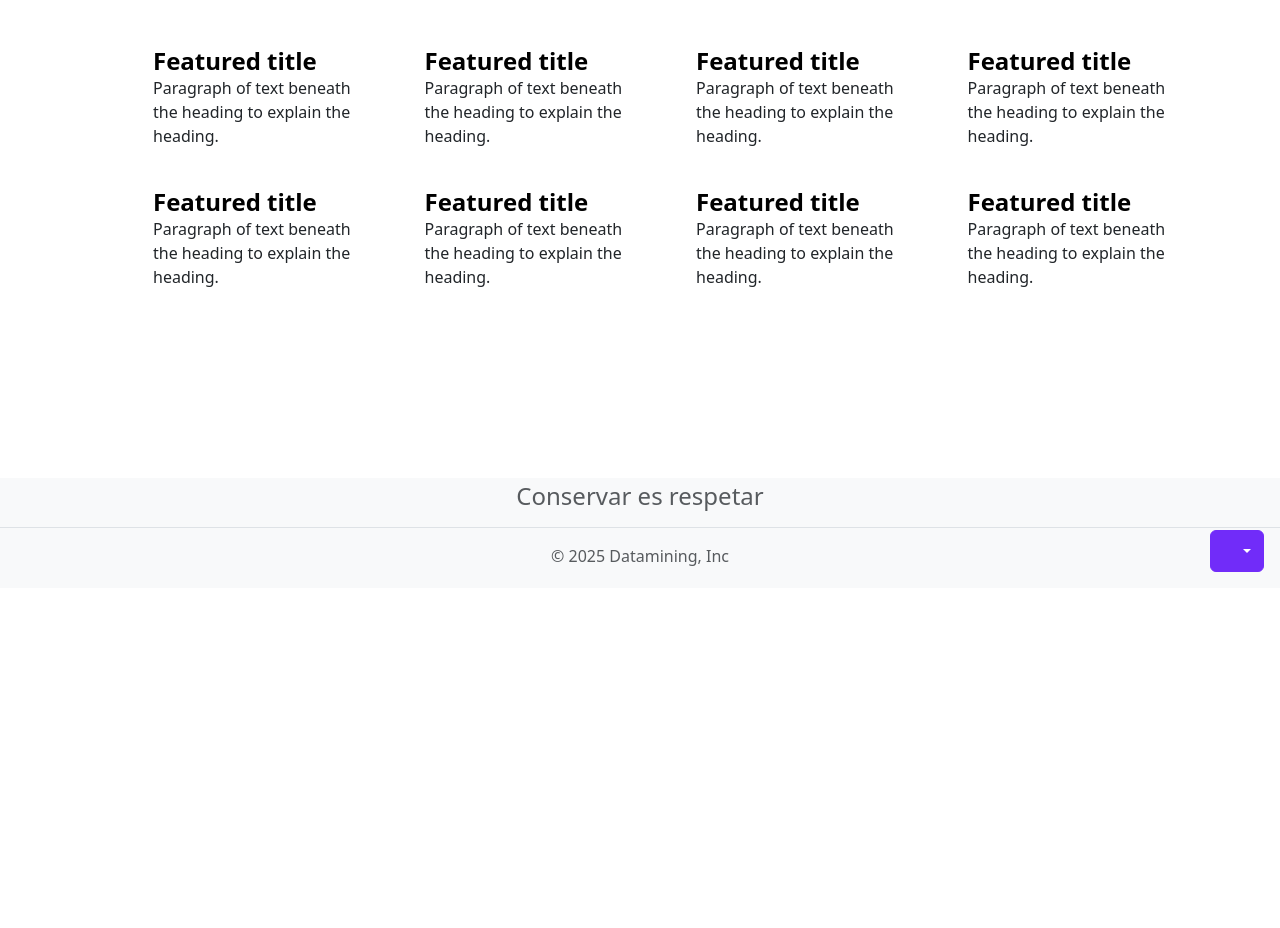
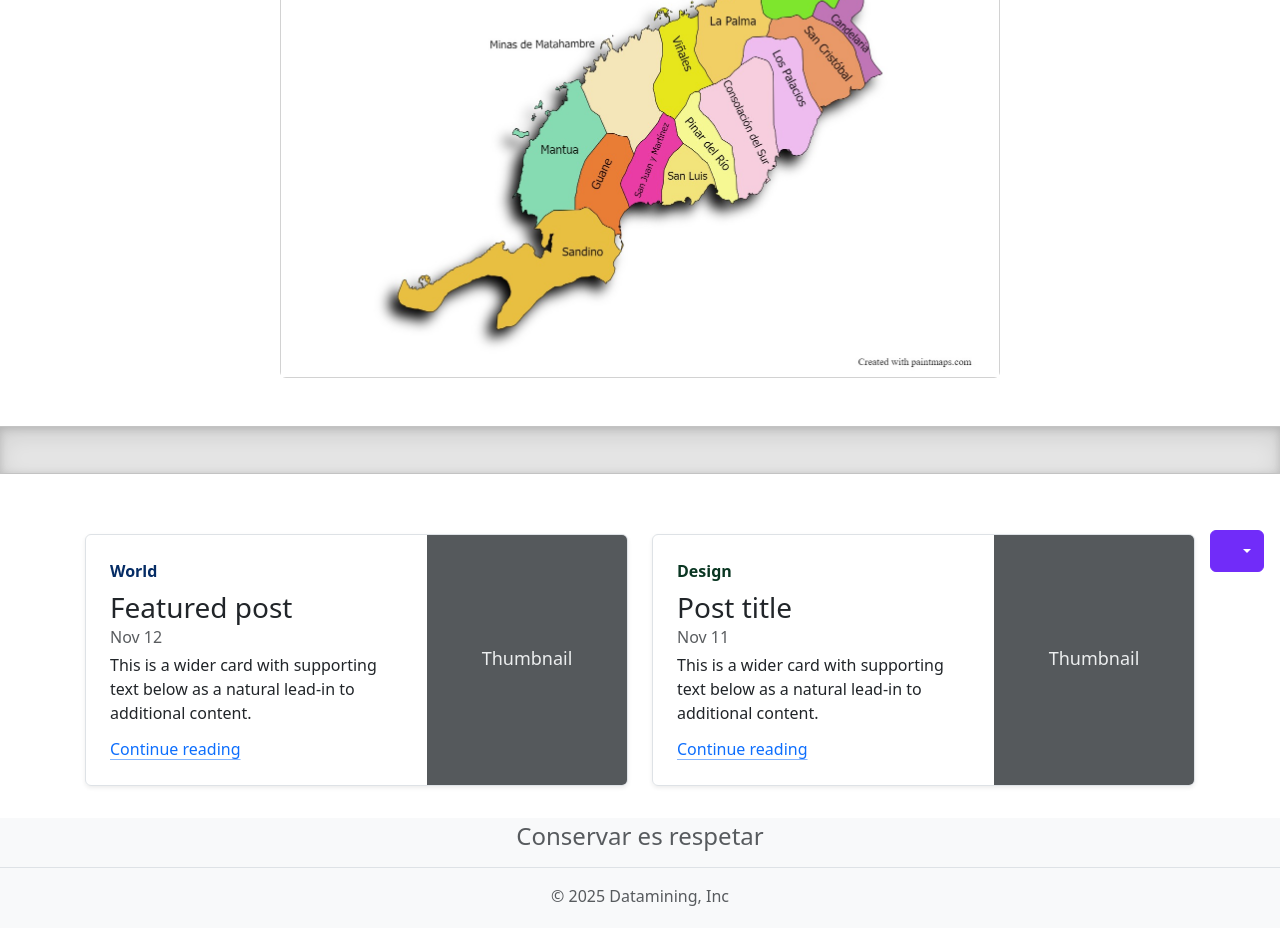
Before and after one commit to elio-info/patrimonioPinar, a plain HTML site: page 01.geo/geo.patripi.html in a window 1280 px wide. Shown: the part 212-1140 px from the top of the page. Before the commit the page ends 800 px from the top, so only its background shows below. Drawn offline with Linux system fonts and the light colour scheme.

Commit message:
cosas de geo

```diff
--- a/01.geo/geo.patripi.html
+++ b/01.geo/geo.patripi.html
@@ -117,114 +117,72 @@
     <main class="flex-shrink-0">
       <div class="container">
         <div class="container px-4 py-5" id="icon-grid">
-        <h2 class="pb-2 border-bottom">Icon grid</h2>
-        <div class="row row-cols-1 row-cols-sm-2 row-cols-md-3 row-cols-lg-4 g-4 py-5">
-          <div class="col d-flex align-items-start">
-            <svg class="bi text-body-secondary flex-shrink-0 me-3" width="1.75em" height="1.75em" aria-hidden="true">
-              <use xlink:href="#bootstrap"></use>
-            </svg>
-            <div>
-              <h3 class="fw-bold mb-0 fs-4 text-body-emphasis">
-                Featured title
-              </h3>
-              <p>
-                Paragraph of text beneath the heading to explain the heading.
-              </p>
+          <div class="card mx-auto" style="max-width: 720px;">
+            <img src="mapinar.jpg" class="card-img-top img-fluid" alt="Patrimonio de Pinar del Rio" />
+
+          </div>
+        </div>
+      </div>
+      <div class="b-example-divider"></div>
+        <div class="container">
+
+          <div class="row mb-2">
+          <div class="col-md-6">
+            <div class="row g-0 border rounded overflow-hidden flex-md-row mb-4 shadow-sm h-md-250 position-relative">
+              <div class="col p-4 d-flex flex-column position-static">
+                <strong class="d-inline-block mb-2 text-primary-emphasis">World</strong>
+                <h3 class="mb-0">Featured post</h3>
+                <div class="mb-1 text-body-secondary">Nov 12</div>
+                <p class="card-text mb-auto">
+                  This is a wider card with supporting text below as a natural
+                  lead-in to additional content.
+                </p>
+                <a href="#" class="icon-link gap-1 icon-link-hover stretched-link">
+                  Continue reading
+                  <svg class="bi" aria-hidden="true">
+                    <use xlink:href="#chevron-right"></use>
+                  </svg>
+                </a>
+              </div>
+              <div class="col-auto d-none d-lg-block">
+                <svg aria-label="Placeholder: Thumbnail" class="bd-placeholder-img" height="250" preserveAspectRatio="xMidYMid slice" role="img" width="200" xmlns="http://www.w3.org/2000/svg">
+                  <title>Placeholder</title>
+                  <rect width="100%" height="100%" fill="#55595c"></rect>
+                  <text x="50%" y="50%" fill="#eceeef" dy=".3em">Thumbnail</text>
+                </svg>
+              </div>
             </div>
           </div>
-          <div class="col d-flex align-items-start">
-            <svg class="bi text-body-secondary flex-shrink-0 me-3" width="1.75em" height="1.75em" aria-hidden="true">
-              <use xlink:href="#cpu-fill"></use>
-            </svg>
-            <div>
-              <h3 class="fw-bold mb-0 fs-4 text-body-emphasis">
-                Featured title
-              </h3>
-              <p>
-                Paragraph of text beneath the heading to explain the heading.
-              </p>
-            </div>
-          </div>
-          <div class="col d-flex align-items-start">
-            <svg class="bi text-body-secondary flex-shrink-0 me-3" width="1.75em" height="1.75em" aria-hidden="true">
-              <use xlink:href="#calendar3"></use>
-            </svg>
-            <div>
-              <h3 class="fw-bold mb-0 fs-4 text-body-emphasis">
-                Featured title
-              </h3>
-              <p>
-                Paragraph of text beneath the heading to explain the heading.
-              </p>
-            </div>
-          </div>
-          <div class="col d-flex align-items-start">
-            <svg class="bi text-body-secondary flex-shrink-0 me-3" width="1.75em" height="1.75em" aria-hidden="true">
-              <use xlink:href="#home"></use>
-            </svg>
-            <div>
-              <h3 class="fw-bold mb-0 fs-4 text-body-emphasis">
-                Featured title
-              </h3>
-              <p>
-                Paragraph of text beneath the heading to explain the heading.
-              </p>
-            </div>
-          </div>
-          <div class="col d-flex align-items-start">
-            <svg class="bi text-body-secondary flex-shrink-0 me-3" width="1.75em" height="1.75em" aria-hidden="true">
-              <use xlink:href="#speedometer2"></use>
-            </svg>
-            <div>
-              <h3 class="fw-bold mb-0 fs-4 text-body-emphasis">
-                Featured title
-              </h3>
-              <p>
-                Paragraph of text beneath the heading to explain the heading.
-              </p>
-            </div>
-          </div>
-          <div class="col d-flex align-items-start">
-            <svg class="bi text-body-secondary flex-shrink-0 me-3" width="1.75em" height="1.75em" aria-hidden="true">
-              <use xlink:href="#toggles2"></use>
-            </svg>
-            <div>
-              <h3 class="fw-bold mb-0 fs-4 text-body-emphasis">
-                Featured title
-              </h3>
-              <p>
-                Paragraph of text beneath the heading to explain the heading.
-              </p>
-            </div>
-          </div>
-          <div class="col d-flex align-items-start">
-            <svg class="bi text-body-secondary flex-shrink-0 me-3" width="1.75em" height="1.75em" aria-hidden="true">
-              <use xlink:href="#geo-fill"></use>
-            </svg>
-            <div>
-              <h3 class="fw-bold mb-0 fs-4 text-body-emphasis">
-                Featured title
-              </h3>
-              <p>
-                Paragraph of text beneath the heading to explain the heading.
-              </p>
-            </div>
-          </div>
-          <div class="col d-flex align-items-start">
-            <svg class="bi text-body-secondary flex-shrink-0 me-3" width="1.75em" height="1.75em" aria-hidden="true">
-              <use xlink:href="#tools"></use>
-            </svg>
-            <div>
-              <h3 class="fw-bold mb-0 fs-4 text-body-emphasis">
-                Featured title
-              </h3>
-              <p>
-                Paragraph of text beneath the heading to explain the heading.
-              </p>
+          <div class="col-md-6">
+            <div class="row g-0 border rounded overflow-hidden flex-md-row mb-4 shadow-sm h-md-250 position-relative">
+              <div class="col p-4 d-flex flex-column position-static">
+                <strong class="d-inline-block mb-2 text-success-emphasis">Design</strong>
+                <h3 class="mb-0">Post title</h3>
+                <div class="mb-1 text-body-secondary">Nov 11</div>
+                <p class="mb-auto">
+                  This is a wider card with supporting text below as a natural
+                  lead-in to additional content.
+                </p>
+                <a href="#" class="icon-link gap-1 icon-link-hover stretched-link">
+                  Continue reading
+                  <svg class="bi" aria-hidden="true">
+                    <use xlink:href="#chevron-right"></use>
+                  </svg>
+                </a>
+              </div>
+              <div class="col-auto d-none d-lg-block">
+                <svg aria-label="Placeholder: Thumbnail" class="bd-placeholder-img" height="250" preserveAspectRatio="xMidYMid slice" role="img" width="200" xmlns="http://www.w3.org/2000/svg">
+                  <title>Placeholder</title>
+                  <rect width="100%" height="100%" fill="#55595c"></rect>
+                  <text x="50%" y="50%" fill="#eceeef" dy=".3em">Thumbnail</text>
+                </svg>
+              </div>
             </div>
           </div>
         </div>
-      </div>
+
+
+        </div>
       </div>
     </main>
   <!-- #endregion -->
```
Also changed, not shown: 01.geo/mapinar.jpg (added).
